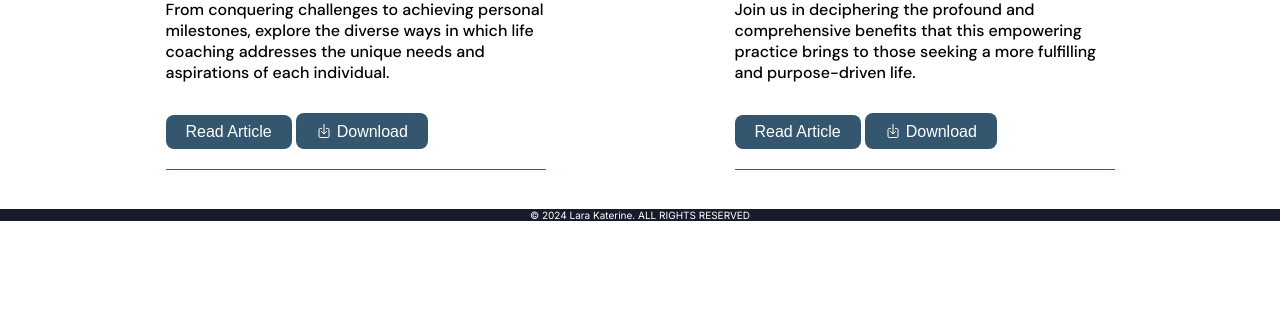
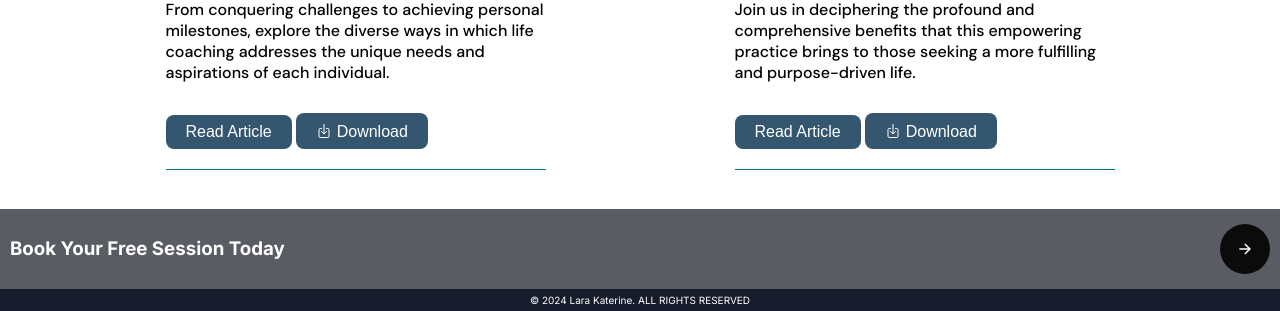
Before and after one commit to Himelsu007/coachingwithlk, a PHP site: page /articles.html in a window 1280 px wide. Shown: the part 1865-2176 px from the top of the page. Before the commit the page ends 2086 px from the top, so only its background shows below. Run offline with PHP 8.4, Linux system fonts and the light colour scheme; some libraries are stand-ins or nearby versions; some web fonts are replaced.

Commit message:
lkwithcoaching version 1

```diff
--- a/articles.html
+++ b/articles.html
@@ -157,12 +157,13 @@
             </div>
 
 
-            <div class="article_sub_container_A">
+            <div class="article_sub_container_A" id="article_container_03">
                 <img src="https://images.pexels.com/photos/6325970/pexels-photo-6325970.jpeg?auto=compress&cs=tinysrgb&w=1260&h=750&dpr=1" alt="">
                 <h4> BEHIND THE SCENES </h4>
                 <h3 class="mobile_h3"> Decoding the Life Coach Role: A Comprehensive Exploration </h3>
                 <h3 class="laptop_h3">Decoding the Role: Who Is a Life Coach? </h3>
-                <p class="laptop_p">Journey through the skills, qualities, and profound impact a Life Coach can have on individuals seeking personal and professional development. </p> <br>
+                <p class="laptop_p">Journey through the skills, qualities, and profound impact a Life Coach can have on individuals seeking personal and professional development. </p>
+                <p class="laptop_p_02">Journey through the skills, qualities, and profound impact a Life Coach can have on individuals seeking personal and professional development. &nbsp;&nbsp;&nbsp;&nbsp;&nbsp;&nbsp;&nbsp;</p>
                 <p class="mobile_p"> Unravel the mysteries behind the role of a Life Coach. Journey through the skills, qualities, and profound impact a Life Coach can have on individuals seeking personal and professional development </p> <br>
                 <a href="article_03.html"> <button class="read_blog_btn_style_01"> Read Article </button> </a>
                 <a href="/assets/pdf/Website Article 3 - Who is a Life Coach.pdf" download>
@@ -206,8 +207,8 @@
                 <h4> BEHIND THE SCENES </h4>
                 <h3> The Empowering Odyssey: Unveiling the Comprehensive Benefits of Life Coaching </h3>
                 <p> Join us in deciphering the profound and comprehensive benefits that this empowering practice brings to those seeking a more fulfilling and purpose-driven life. </p> <br>
-                <a href="article_03.html"> <button class="read_blog_btn_style_01"> Read Article </button> </a>
-                <a href="/assets/pdf/Website Article 6 - Determining If You Need a Life Coach.pdf" download>
+                <a href="#"> <button class="read_blog_btn_style_01"> Read Article </button> </a>
+                <a href="/assets/pdf/Website Article 7 - Why invest in life coaching.pdf" download>
                     <button class="read_blog_btn_style_01">
                       <ion-icon name="download-outline" style="position:relative; top:2px; "></ion-icon> Download
                     </button>
@@ -222,9 +223,13 @@
     <span class="loader_pg"> </span>
 </div>
 <footer>
+    <div id="footer_container_A">
+        <h3> Book Your Free Session Today </h3>
+        <a href="appointments.html"> <ion-icon name="arrow-forward-sharp" id="arrow_forward_sharp"> </ion-icon>  </a>
+    </div>
 
     <div id="footer_container_C">
-        <a href="#" id="copyright"> © 2023 Lara Katerine. ALL RIGHTS RESERVED </a>
+        <a href="#" id="copyright" style="position:relative; bottom:5px;"> © 2023 Lara Katerine. ALL RIGHTS RESERVED </a>
     </div>
 </footer>
 </body>
--- a/index.html
+++ b/index.html
@@ -75,7 +75,7 @@
 <section id="section_01">
     <article>
         <div id="section_logo_container"> <img id="logo-small" src="assets/icons/logotipo_principal.svg"> </div>
-        <div id="section_01_container_A"> <h1> Design a Life in Balance </h1> </div>
+        <div id="section_01_container_A"> <h1 style="font-size:24.4px;"> Design a Life in Balance </h1> </div>
 
         <div id="section_01_container_B">
             <p> Your Journey of Self-Discovery begins with a simple message. I'm excited to hear your story and help create a chapter of accomplishments.
@@ -189,7 +189,7 @@
                 The ultimate aim is to be recognized for inspiring transformation, empowering individuals to acieve their goals, and lead more fullfilled lives. I see myself as
                 the guiding light on the path to descovering one's true self.
             </p>
-            <a href="about.html" class="wave"> <div id="articles_btn_02">  <button style="width:150px;" > Read More  </button> </div> </a>
+            <a href="about.html" class="wave"> <div id="articles_btn_02">  <button style="width:150px; box-shadow: rgba(50, 50, 93, 0.25) 0px 6px 12px -2px, rgba(0, 0, 0, 0.3) 0px 3px 7px -3px;" > Read More  </button> </div> </a>
 
         </div>
         <div id="section_02_coach-sitting">
--- a/style.css
+++ b/style.css
@@ -42,7 +42,7 @@ img { height:auto; width:100%; }
 
 #section_01
 {  min-height:455px; background-color:var(--bege); display:flex; align-items:center; justify-content:space-around;  flex-direction:row;
-  background-image:url('../../src/assets/images/mobile-banner-home-blur.jpg');  background-repeat:no-repeat; background-size:cover; background-position:-70px;
+  background-image:url('/assets/images/mobile-banner-home-blur.png');  background-repeat:no-repeat; background-size:cover; background-position:-70px;
 }
 
 #section_01 > article { height:550px; display:flex; align-items:center;  justify-content:center; flex-direction:column; width:100%;  backdrop-filter: blur(6px); background-color: #ffffff83; }
@@ -160,7 +160,7 @@ img { height:auto; width:100%; }
 
 #articles_btn > button { border:transparent; background-color:var(--bege); color:var(--light-blue); padding:10px 25px 10px 25px; border-radius:5px; font-weight:600; margin-top:40px; cursor:not-allowed;}
 #articles_btn_02 > button { border:transparent; background-color:#037486; color:rgba(255, 255, 255, 0.757); padding:10px 25px 10px 25px; border-radius:5px; font-weight:600; margin-top:40px; }
-.articles_container {  min-height:490px; width:340px; display:flex; flex-direction:column; align-items:center; justify-content:space-between; background-color:white; border-radius:4px;  transition: all 0.3s ease; }
+.articles_container {  min-height:490px; width:340px; display:flex; flex-direction:column; align-items:center; justify-content:space-between; background-color:white; border-radius:4px;  transition: all 0.3s ease; box-shadow: rgba(50, 50, 93, 0.25) 0px 6px 12px -2px, rgba(0, 0, 0, 0.3) 0px 3px 7px -3px;}
 .articles_container:hover { scale:1.05; }
 
 .articles_container:nth-child(4) { display:none; }
@@ -180,7 +180,7 @@ img { height:auto; width:100%; }
 .articles_sub_container_B {  border-top:1px solid gray; width:340px; height:38px; display:flex; align-items:center; justify-content:flex-start; }
 .articles_sub_container_B h4 {  margin-left:24px; color:gray; font-family:var(--font-03); font-size:13px; font-weight:400;}
 
-#articles_btn { max-width:300px; }
+#articles_btn { max-width:300px; box-shadow: rgba(50, 50, 93, 0.25) 0px 6px 12px -2px, rgba(0, 0, 0, 0.3) 0px 3px 7px -3px;}
 
 .click_to_learn_more { width:200px; height:38px; background-color:var(--bege); border-radius:7px; display:flex; align-items:center; }
 .click_to_learn_more > img { width: 23px; margin-left:10px; }
--- a/styles/css/articles.css
+++ b/styles/css/articles.css
@@ -130,19 +130,22 @@ button:hover::before, button:focus::before { width: 150%; height: 150%; opacity:
 .mobile_p { display:none; }
 .mobile_h3 {display:flex; }
 .laptop_h3 {display:none; }
+.laptop_p_02 { display:none; }
 
-
-/* Footer */
+/* Pre- Footer and Footer */
 
 #pre-footer { min-height:90px;  display:flex; align-items:center; justify-content:center;  flex-direction:column; background-color:white;}
+div#copyright_container {   border-top:1px  gray; height:100px; display:flex; align-items:center; justify-content:space-around; flex-direction:column; min-width:300px; }
 
 footer { max-height:110px; display:flex; flex-direction:column; align-items:center; justify-content:center;  gap:10px; background-color:#070d1fee; position:relative; bottom:1px;}
-#footer_container_A { width:100%; height:80px; display:flex; align-items:center; justify-content:space-between; background-color:white; padding:10px; }
+#footer_container_A { width:100%; height:80px; display:flex; align-items:center; justify-content:space-between; background-color:rgba(146, 146, 146, 0.554); padding:10px; }
+#footer_container_A:hover  #arrow_forward_sharp { color:rgb(8, 195, 8); }
+
+#arrow_forward_sharp { color:white; }
 #footer_container_A > a  { border-radius:50%; background-color: #000000e0; width:50px; height:50px; display:flex; align-items:center; justify-content:center;  }
-#footer_container_A > h3  { font-family:var(--font-01); }
+#footer_container_A > h3  { font-family:var(--font-01); color:white; }
 #footer_container_C  { display:flex; align-items:center; justify-content:center; }
 #footer_container_C > a { color:white; font-size:10px;  }
-
 
 /* ----------------------------------------------------------------------------------------------- Small TABLETS  ---------------------------------------------------------------------------------------- */
 
@@ -327,21 +319,15 @@ footer { max-height:110px; display:flex; flex-direction:column; align-items:cent
    .article_sub_container_A > p {  margin-top:8px; font-family:var(--font-03); line-height:-2px; }
    .article_sub_container_A > .blue_border { height:1.2px;  background-color:#037486; margin-top:20px; }
 
-   footer { max-height:110px; display:flex; flex-direction:column; align-items:center; justify-content:center;  gap:10px; background-color:#070d1fee; position:relative; bottom:1px;}
-   #footer_container_A { width:100%; height:80px; display:flex; align-items:center; justify-content:space-between; background-color:white; padding:10px; }
-   #footer_container_A > a  { border-radius:50%; background-color: #000000e0; width:50px; height:50px; display:flex; align-items:center; justify-content:center;  }
-   #footer_container_A > h3  { font-family:var(--font-01); }
-   #footer_container_C  { display:flex; align-items:center; justify-content:center; }
-   #footer_container_C > a { color:white; font-size:10px;  }
-
    .mobile_p { display:none; }
    .laptop_p { display:flex; }
-   .mobile_h3 {display:flex; }
-  .laptop_h3 {display:none; }
+   .mobile_h3 {display:none; }
+  .laptop_h3 {display:flex; }
 
   }
 
    /* DESKTOPS */
+
 
 @media screen and (  min-width:1200px) and ( max-width:1919px ) {
 
@@ -395,21 +381,18 @@ footer { max-height:110px; display:flex; flex-direction:column; align-items:cent
    .article_sub_container_A > p {  margin-top:8px; font-family:var(--font-03); line-height:-2px; }
    .article_sub_container_A > .blue_border { height:1.2px;  background-color:#037486; margin-top:20px; }
 
-   footer { max-height:110px; display:flex; flex-direction:column; align-items:center; justify-content:center;  gap:10px; background-color:#070d1fee; position:relative; bottom:1px;}
-   #footer_container_A { width:100%; height:80px; display:flex; align-items:center; justify-content:space-between; background-color:white; padding:10px; }
-   #footer_container_A > a  { border-radius:50%; background-color: #000000e0; width:50px; height:50px; display:flex; align-items:center; justify-content:center;  }
-   #footer_container_A > h3  { font-family:var(--font-01); }
-   #footer_container_C  { display:flex; align-items:center; justify-content:center; }
-   #footer_container_C > a { color:white; font-size:10px;  }
+
 
    .mobile_p { display:none; }
-   .laptop_p { display:flex; }
-   .mobile_h3 {display:none; }
-  .laptop_h3 {display:flex; }
+   .laptop_p { display:none; }
+   .mobile_h3 {display:flex; }
+  .laptop_h3 {display:none; }
+   .laptop_p_02 { display:flex; }
 }
 
 
   /* -----------------------------------------------------------------------------------------------  Extra Large Screens   ---------------------------------------------------------------------------------------- */
+
 
 @media screen and ( min-width:1920px ) {
 
```
Also changed, not shown: other parts of styles/css/articles.css (+15 -23 lines).
